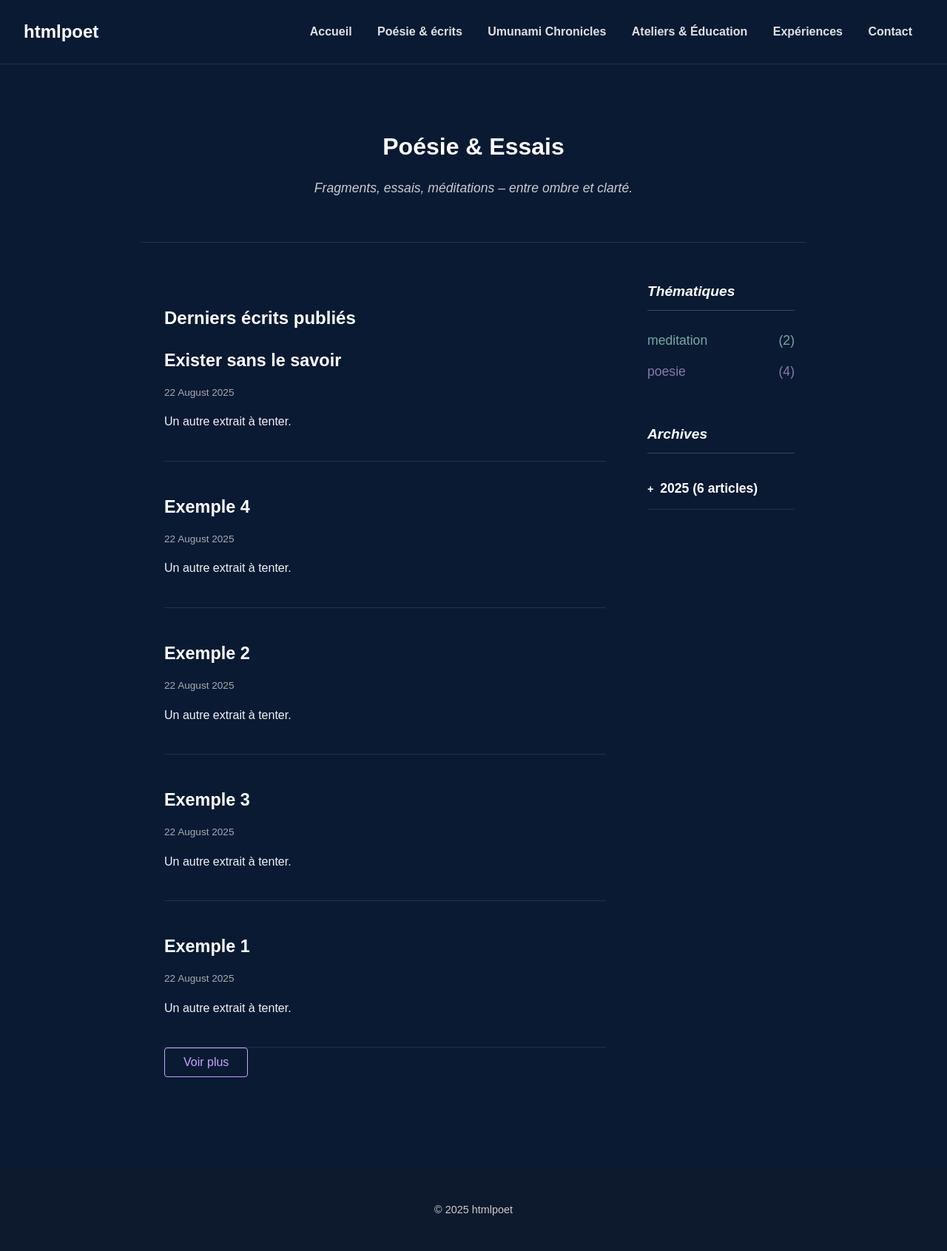
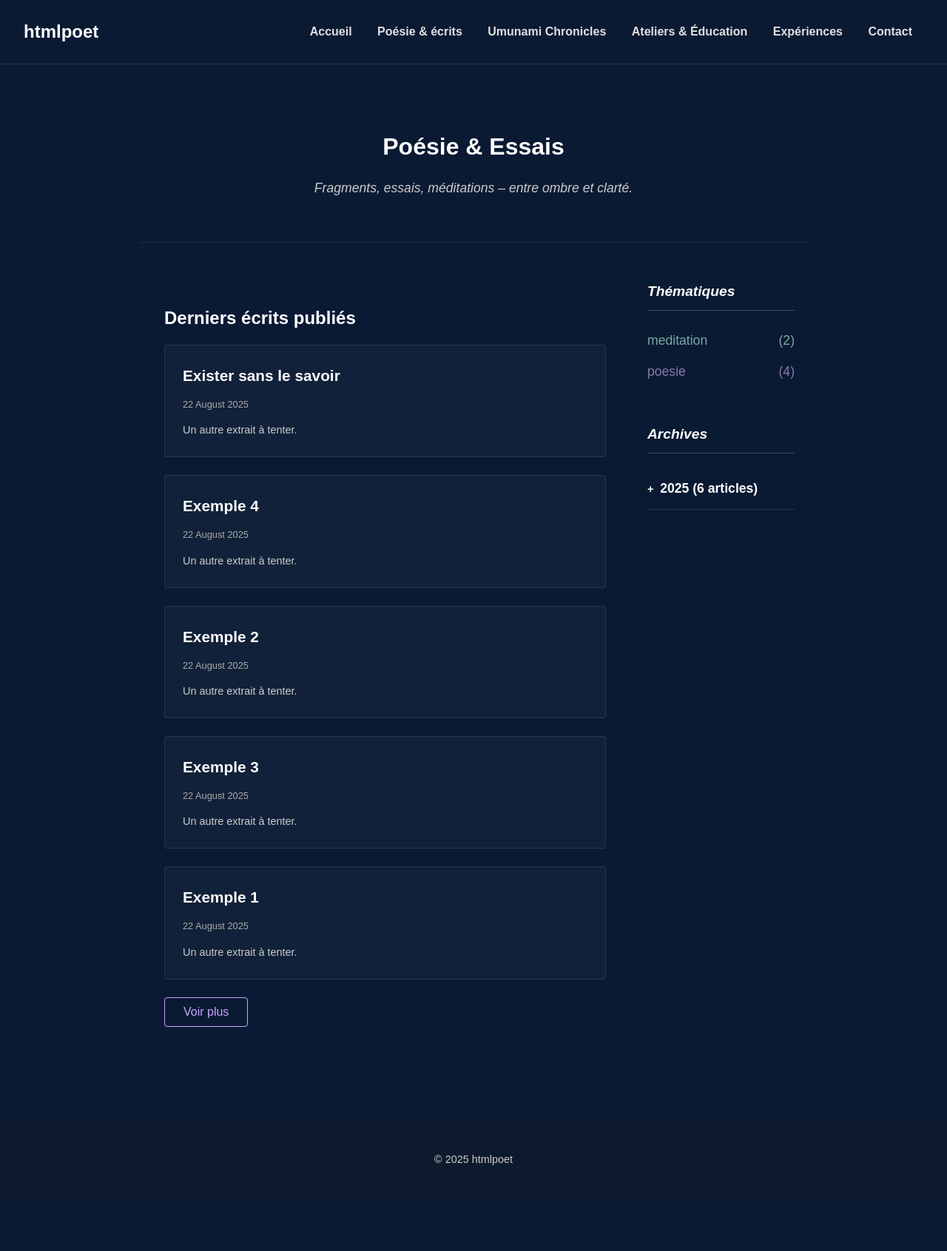
Before and after one commit to htmlpoet/htmlpoet.github.io, a Jekyll site: the page built from blog/index.md, in a window 1280 px wide. Shown: the whole page at 74% size. Built offline with Jekyll 4.4.1, drawn with Linux system fonts in a browser that asks for light colours; after the commit the page ends 1622 px from its top, so only the background shows below that.

Commit message:
articles minimalistes

```diff
--- a/_layouts/blog.html
+++ b/_layouts/blog.html
@@ -6,15 +6,16 @@ layout: blog_base
   <h2 class="recent-posts-title">Derniers écrits publiés</h2>
 <ul class="post-list">
   {% for post in site.posts %}
+    {% assign first_tag = post.tags | first %}
+    <li class="tag-{{ first_tag | slugify }}">
 
-    {% assign first_tag = post.tags | first %}
+      <a href="{{ post.url }}">
+        <h3>{{ post.title }}</h3>
+        <p class="post-meta">{{ post.date | date: "%d %B %Y" }}</p>
+        <p class="post-excerpt">{{ post.excerpt }}</p>
+      </a>
 
-    <li class="tag-{{ first_tag | slugify }}">
-      <h3><a href="{{ post.url }}">{{ post.title }}</a></h3>
-      <p class="post-meta">{{ post.date | date: "%d %B %Y" }}</p>
-      <p>{{ post.excerpt }}</p>
     </li>
-
   {% endfor %}
 </ul>
 <div class="load-more-container">
--- a/css/style.css
+++ b/css/style.css
@@ -45,48 +45,49 @@ footer { text-align: center; padding: 2em 1em; margin-top: 2em; font-size: 0.9em
 .widget-title { font-size: 1.2em; margin-bottom: 1em; padding-bottom: 0.5em; border-bottom: 1px solid rgba(255, 255, 255, 0.2); font-style: italic; }
 
 /* --- LISTE D'ARTICLES & TAGS --- */
-/* --- NOUVELLE MISE EN FORME POUR LA LISTE D'ARTICLES --- */
+/* --- NOUVEAUX STYLES MINIMALISTES POUR LA LISTE D'ARTICLES --- */
 
 .post-list {
   list-style: none;
   padding: 0;
-  margin: 0;
 }
 
-.post-list li {
-  /* On retire le fond et la bordure latérale pour alléger */
-  background-color: transparent;
-  border-left: none;
-
-  /* On remplace par une simple ligne de séparation en bas */
-  border-bottom: 1px solid rgba(255, 255, 255, 0.1);
-
-  /* On réduit drastiquement les espaces ! */
-  padding: 1.5em 0; /* Espace vertical, aucun espace latéral */
-  margin-bottom: 0; /* Les marges sont gérées par le padding */
-  transition: background-color 0.3s ease;
+/* On stylise le lien <a> qui est maintenant notre "carte" */
+.post-list a {
+  display: block; /* Important pour que le lien occupe tout l'espace */
+  padding: 1.5em; /* Padding réduit pour un look plus léger */
+  margin-bottom: 1.5em; /* Espace entre les cartes */
+  background-color: rgba(255, 255, 255, 0.03);
+  border: 1px solid rgba(255, 255, 255, 0.1); /* Bordure subtile pour la séparation */
+  border-radius: 4px; /* Coins arrondis */
+  color: #f2f2f2; /* Couleur du texte par défaut */
+  text-decoration: none;
+  transition: background-color 0.3s ease, border-color 0.3s ease;
 }
 
-/* Ajoute un peu d'espace au premier et au dernier article */
-.post-list li:first-child { padding-top: 0; }
-.post-list li:last-child { border-bottom: none; }
-
-/* Un léger effet de survol */
-.post-list li:hover {
-  background-color: rgba(255, 255, 255, 0.04);
+.post-list a:hover {
+  background-color: rgba(255, 255, 255, 0.06);
+  border-color: #c9a3ff; /* La couleur de vos liens pour le survol */
 }
 
-.post-list h3 a {
-  text-decoration: none;
-  color: #ffffff;
-  /* On réduit la taille du titre pour qu'il tienne sur une ligne sur mobile */
-  font-size: 1.25em;
+/* On ajuste les styles des éléments à l'intérieur de la carte */
+.post-list a h3 {
+  color: #ffffff; /* Le titre reste blanc */
+  font-size: 1.3em; /* Taille de police du titre légèrement réduite */
+  margin: 0 0 0.25em 0; /* Marge en bas du titre */
 }
 
-.post-meta {
-  font-size: 0.85rem;
+.post-list a .post-meta {
+  font-size: 0.8em; /* Police plus petite pour la date */
   color: #aaa;
-  margin-bottom: 0.5em; /* On réduit aussi cet espace */
+  margin-bottom: 1em;
+}
+
+.post-list a .post-excerpt {
+  font-size: 0.9em; /* Police de l'extrait */
+  line-height: 1.6;
+  color: #ccc;
+  margin: 0;
 }
 
 /* Couleurs des bordures par tag */
```
